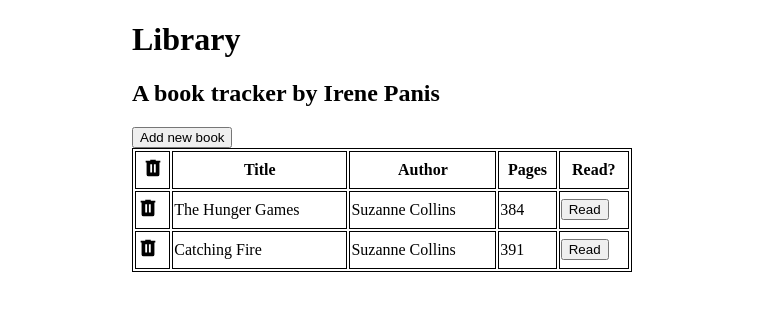
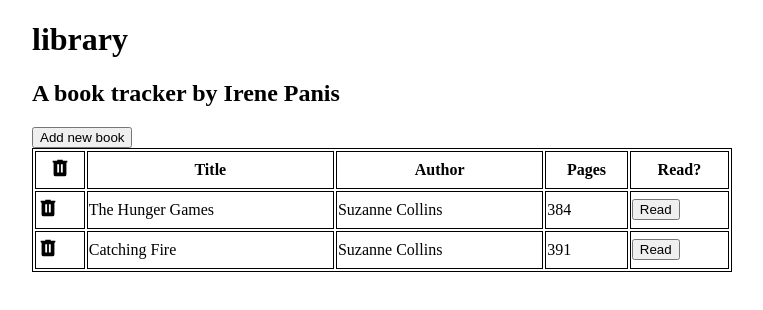
Before and after one commit to irene-panis/library, a plain HTML site: page index.html in a window 1280 px wide. Shown: the whole page, without its empty margins (258-1021 px from the left). Drawn offline with Linux system fonts and the light colour scheme.

Commit message:
Make changes to table

```diff
--- a/index.html
+++ b/index.html
@@ -10,7 +10,7 @@
 <body>
   <div class="container">
     <div class="header">
-      <h1>Library</h1>
+      <h1>library</h1>
       <h2>A book tracker by Irene Panis</h2>
     </div>
     <div class="add-new">
@@ -40,8 +40,9 @@
         </form>
       </div>
     </div>
-    <table style="min-width:500px">
+    <table style="min-width:700px">
       <tr>
+        <th><img id="invisible" src='img/delete-icon.svg' height='22px' width='22px'></th>
         <th>Title</th>
         <th>Author</th>
         <th>Pages</th>
```
